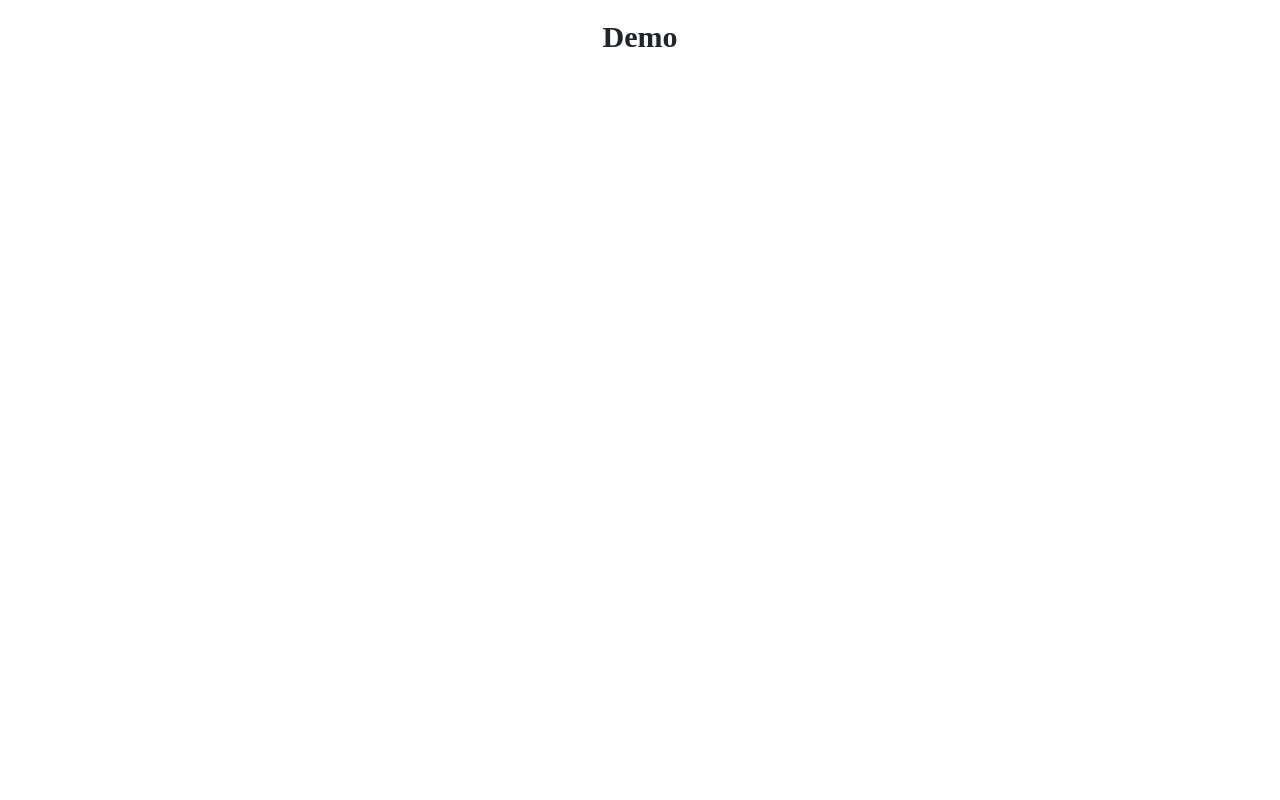
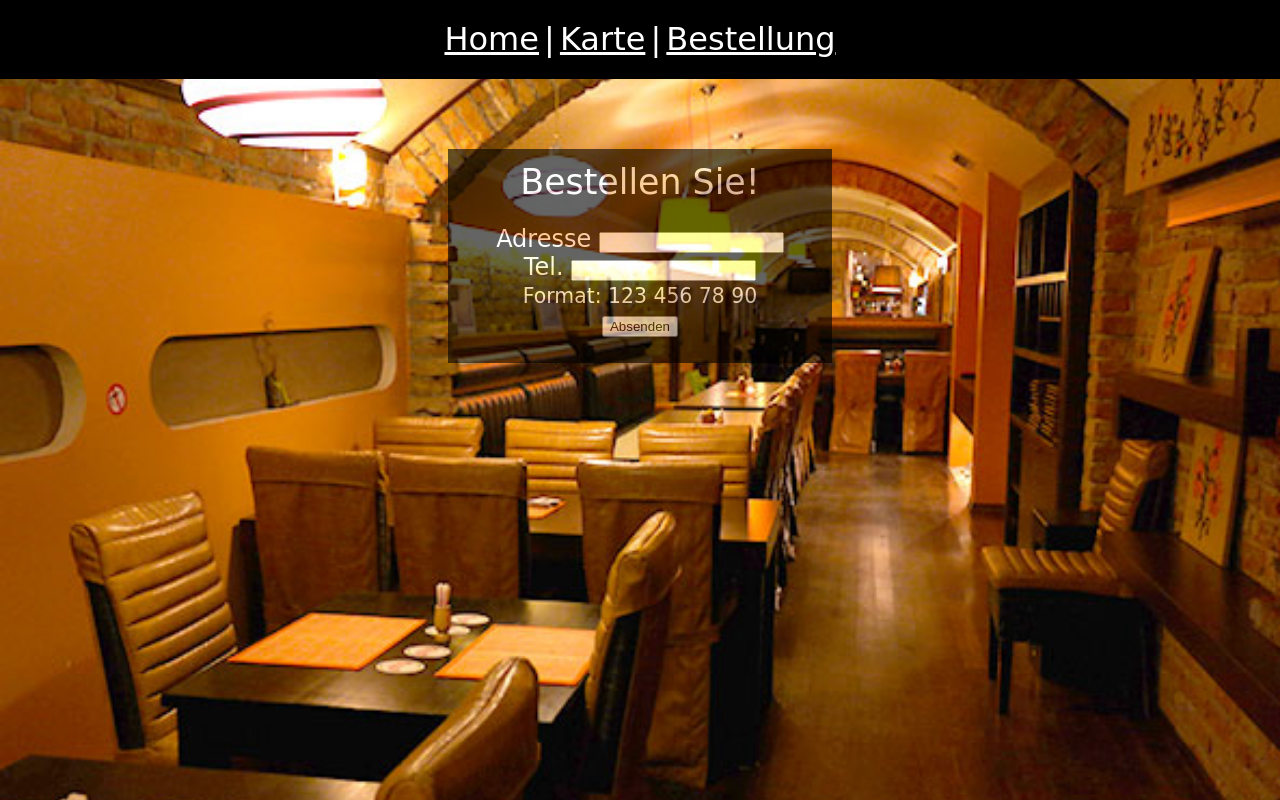
Before and after one commit to smaximilian91/pizzashop-ui, a website: page src/index.html in a window 1280 px wide. Drawn offline with Linux system fonts and the light colour scheme.

Commit message:
Working PizzaShop!

```diff
--- a/src/assets/css/main.css
+++ b/src/assets/css/main.css
@@ -1,20 +1,60 @@
 html, body {
-    margin: 0;
-    padding: 0;
-    font-size: 62.5%;
+    height: 100%;
+}
+
+.header {
+    background-color: black;
+    text-align: center;
+    padding-bottom: 1.6%;
+    padding-top: 1.6%;
+}
+
+a {
+    color: white;
+    font-size: 200%;
 }
 
 body {
-    font-size: 1.6rem;
+    display: flex;
+    flex-direction: column;
+    margin: 0%;
+    font-family: cursive;
+    background-image: url(Pictures/Pizzeria.jpg);
+    background-size: cover;
 }
 
-h1 {
-    text-align: center;
-    color: #212529;
-    font-size: 3rem;
+.bestellung {
+    background-color: black;
+    color: white;
+    margin-top: 5.5%;
+    opacity: 0.6;
+    width: 30%;
+    align-self: center;
+    font-size: 150%;
+    padding-top: 1%;
+    padding-bottom: 2%;
 }
 
-div#app {
-    width: 75%;
-    margin: 0 auto;
+.text {
+    font-size: 145%;
+    padding-bottom: 1%;
+    text-align: center;
 }
+
+.pizzen {
+    margin-top: 5%;
+    margin-bottom: 5%;
+    margin-left: 20%;
+}
+
+select {
+    font-size: 100%;
+}
+
+.formular {
+    text-align: center;
+}
+
+span {
+    font-size: 85%;
+}
--- /dev/null
+++ b/src/assets/css/main2.css
@@ -0,0 +1,49 @@
+@import url('https://fonts.googleapis.com/css?family=Lato:300,400,700,900');
+
+.header {
+    background-color: black;
+    text-align: center;
+    padding-bottom: 1.6%;
+    padding-top: 1.6%;
+    margin-bottom: 10%;
+    color: white;
+    font-size: 200%;
+}
+h1 {
+    color: white;
+    font-size: 30px;
+
+}
+
+html, body {
+    height: 100%;
+}
+
+body {
+    font-family: sans-serif;
+    margin: 0%;
+    background-image: url(Pictures/GoodMarrgharita.jpg);
+    background-size: cover;
+    flex-direction: column;
+}
+
+.total {
+    border-bottom: double 3px #FFFFFF;
+}
+
+.confirmation {
+    margin: auto;
+    align-self: center;
+    padding: 1.77328545%;
+    width: 30%;
+    background-color: black;
+    opacity: 0.7;
+    font-size: 160%;
+    color: #FFFFFF;
+}
+
+a {
+    font-size: 100%;
+    color: white;
+
+}
--- a/src/index.html
+++ b/src/index.html
@@ -2,11 +2,36 @@
 <html lang="en">
 <head>
     <meta charset="UTF-8">
-    <title>Demo Site</title>
-    <link rel="stylesheet" href="assets/css/main.css" />
+    <title>Pizzashop</title>
+    <link rel="stylesheet" href="assets/css/main.css"/>
 </head>
 <body>
-<h1>Demo</h1>
-<div id="root"></div>
+<div class="header">
+    <a href="http://localhost:3000/api/test/welcome">Home</a>
+    <a>|</a>
+    <a href="http://localhost:3000/api/test/pizza">Karte</a>
+    <a>|</a>
+    <a href="http://localhost:3000">Bestellung</a>
+</div>
+<div class="bestellung">
+    <div class="text"> Bestellen Sie!</div>
+    <form>
+        <div id="pizzen" class="pizzen"></div>
+        <div class="formular">
+            <label>
+                Adresse
+                <input type="text" id="address" name="address" required/>
+            </label>
+            <br>
+            <label>
+                Tel.
+                <input type="tel" id="phone" name="phone" pattern="[0-9]{3} [0-9]{3} [0-9]{2} [0-9]{2}" required/><br>
+                <span>Format: 123 456 78 90</span>
+            </label>
+            <br>
+            <input type="submit" name="submit" value="Absenden">
+        </div>
+    </form>
+</div>
 </body>
 </html>
```
Also changed, not shown: package.json (+8 -0 lines), src/js/main.js (+78 -7 lines), webpack.config.js (+8 -6 lines), src/assets/css/Pictures/GoodMarrgharita.jpg (added), src/assets/css/Pictures/Pizzeria.jpg (added), src/assets/css/Pictures/pizzaofen.jpg (added), 1 other file.
